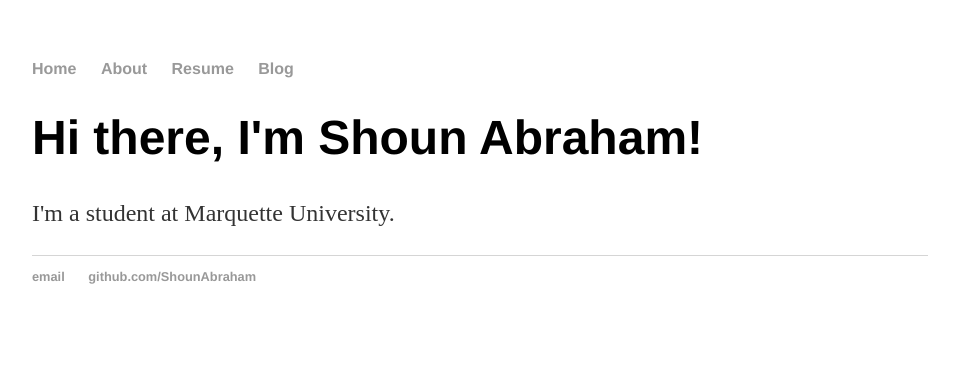
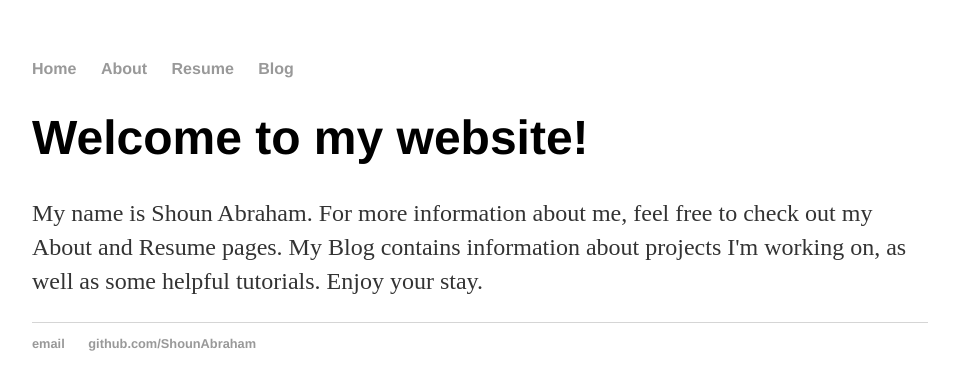
Before and after one commit to ShounAbraham/ShounAbraham.github.io, a Jekyll site: the page built from index.html, in a window 1280 px wide. Shown: the top 390 px of the page, without its empty margins (160-1119 px from the left). Built offline with Jekyll 4.4.1, drawn with Linux system fonts in a browser that asks for light colours.

Commit message:
Update index.html

```diff
--- a/index.html
+++ b/index.html
@@ -3,6 +3,6 @@ layout: default
 title: Shoun Abraham
 ---
 <div class="blurb">
-	<h1>Hi there, I'm Shoun Abraham!</h1>
-				<p>I'm a student at Marquette University.</p>
+	<h1>Welcome to my website!</h1>
+				<p>My name is Shoun Abraham. For more information about me, feel free to check out my About and Resume pages. My Blog contains information about projects I'm working on, as well as some helpful tutorials. Enjoy your stay.</p>
 </div><!-- /.blurb -->
```
